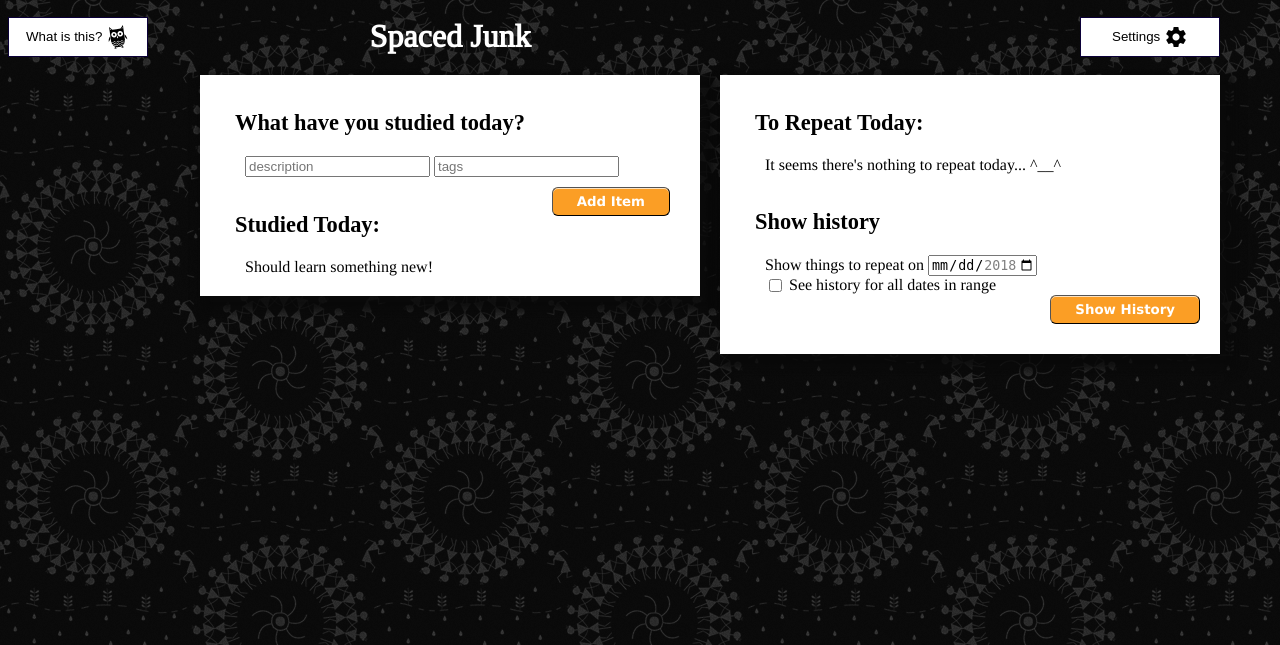
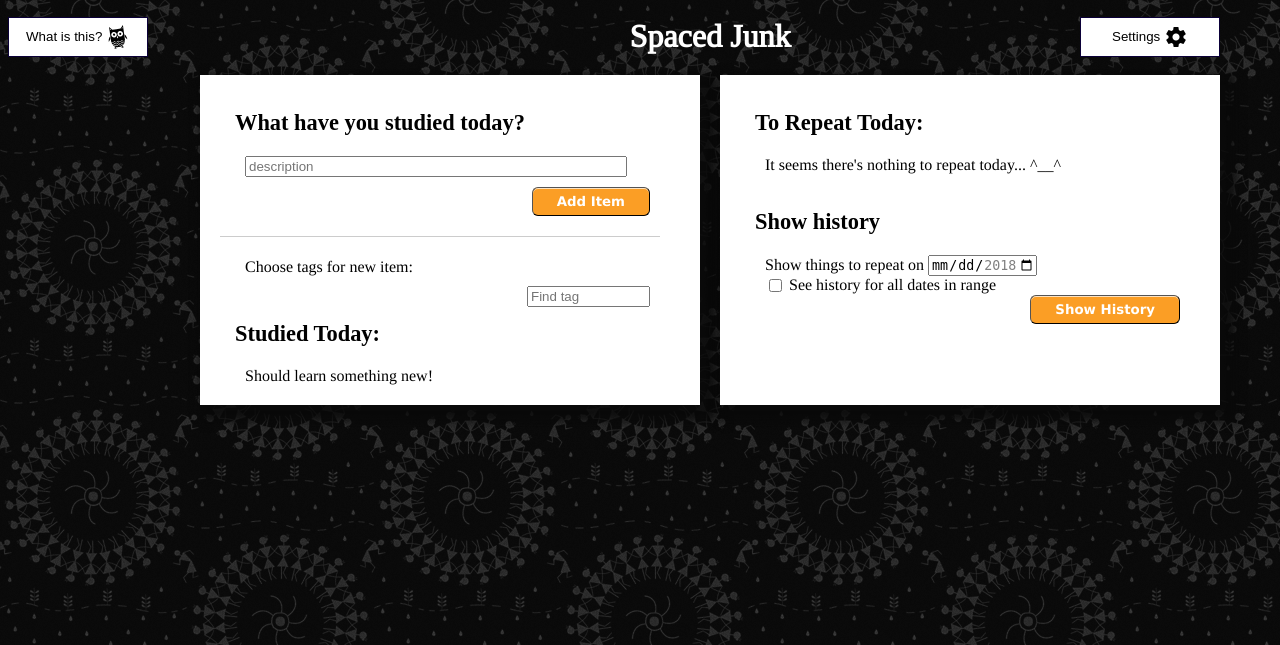
Before and after one commit to nekneka/spaced-repetition, a Flask app: template src/templates/spaced_repetition.html in a window 1280 px wide. Shown: the top 645 px of the page. Run offline with Flask 2, Linux system fonts and the light colour scheme; the template is opened without the code that fills it, so the values that code supplies are empty; some web fonts are replaced.

Commit message:
add tagcloud for new item

```diff
--- a/src/main.py
+++ b/src/main.py
@@ -4,6 +4,7 @@ import json
 
 from flask import Flask, render_template, request, url_for, redirect
 from sqlalchemy.sql.elements import not_
+from sqlalchemy.sql.expression import desc
 from sqlalchemy.sql.schema import ForeignKey
 from sqlalchemy.orm import relationship
 from sqlalchemy.types import BigInteger
@@ -131,7 +132,7 @@ def root():
         item = request.form.to_dict(flat=True)
         tags = []
 
-        for tag in item['tags'].split(" "):
+        for tag in item['tags'].split(","):
             old_tag = Tag.query.filter_by(tag=tag).first()
             if not old_tag:
                 old_tag = Tag(tag, 1)
@@ -159,8 +160,11 @@ def root():
         db.session.commit()
 
         db_result = DateRepeatItemLink.query.filter_by(date_to_repeat=date.today()).all()
+        result = process_repeats(db_result)
+        tags = Tag.query.order_by(desc('count')).limit(15).all()
+        result['tags'] = tags
 
-        return render_template('spaced_repetition.html', result=process_repeats(db_result))
+        return render_template('spaced_repetition.html', result=result)
 
 
 # it is actually a GET, but Form data is dropped on GET, so POST was used
--- a/src/static/grid.css
+++ b/src/static/grid.css
@@ -1,3 +1,8 @@
+.grid-item-header{
+    grid-area: header;
+    justify-self: center;
+}
+
 .grid-container {
     display: grid;
     grid-column-gap: 20px;
@@ -19,7 +24,12 @@
           " what-is   header      settings       . "
           " .         add-item    repeat-items   . "
         }
+
+    .grid-item-header{
+        grid-column: 2 / span 2;
+
     }
+}
 
 
 @media (min-width: 1000px) {
@@ -35,17 +45,17 @@
           " what-is   header      settings       . "
           " .         add-item    repeat-items   . "
     }
+
+    .grid-item-header{
+        grid-column: 2 / span 2;
+
+    }
 }
 
 .grid-item-what-is-it {
     grid-area: what-is;
     justify-self: start;
     align-self: center;
-}
-
-.grid-item-header{
-    grid-area: header;
-    justify-self: center;
 }
 
 .grid-item-settings {
--- a/src/static/spare_helper.js
+++ b/src/static/spare_helper.js
@@ -2,11 +2,19 @@
 let new_item_form = document.getElementById("new_item_form");
 let to_repeat_container = document.getElementById("to_repeat_container");
 let learn_new = document.getElementById("learn-something-new");
+let added_tags = document.getElementById("added_tags");
+let tagcloud = document.getElementById('tagcloud');
 
 new_item_form.addEventListener('submit', function(ev) {
   let data = new FormData(new_item_form);
+
+  let tags = [];
+  for (let item of added_tags.children) {
+    tags.push(item.text.trim());
+  }
+  data.append('tags', tags);
+
   let request = new XMLHttpRequest();
-
   request.open("POST", "/", true);
 
   request.onload = function(oEvent) {
@@ -16,7 +24,7 @@ new_item_form.addEventListener('submit', function(ev) {
       to_repeat_container.appendChild(li_node);
       learn_new.hidden = true;
       to_repeat_container.hidden = false;
-      $('.tagcloud a').tagcloud();
+      $('.tagline a').tagcloud();
     } else {
       console.log("Error!");
     }
@@ -87,7 +95,7 @@ agenda_submit.addEventListener('submit', function(ev) {
   request.onload = function(oEvent) {
     if (request.status == 200) {
       agenda_response_container.innerHTML = request.response;
-      $('.tagcloud a').tagcloud();
+      $('.tagline a').tagcloud();
     } else {
       console.log("Error!");
     }
@@ -97,10 +105,34 @@ agenda_submit.addEventListener('submit', function(ev) {
   ev.preventDefault();
 }, false);
 
+function removeTag(event) {
+  event.preventDefault();
+  let tag = event.currentTarget;
+  tag.onclick = addTag;
+  added_tags.removeChild(tag)
+  tagcloud.appendChild(tag);
+}
+
+function addTag(event) {
+  event.preventDefault();
+  let tag = event.currentTarget;
+  tag.onclick = removeTag;
+  tagcloud.removeChild(tag)
+  added_tags.appendChild(tag);
+  $('.tagline').tagcloud();
+}
+
 document.addEventListener('DOMContentLoaded', function(){
     $.fn.tagcloud.defaults = {
       size: {start: 10, end: 14, unit: 'px'},
       color: {start: '#1c5866', end: '#661c49'}
     };
-    $('.tagcloud a').tagcloud();
+    $('.tagline a').tagcloud();
+    // specifically sized font for the cloud of tags
+    $('.tagcloud a').tagcloud({size: {start: 14, end: 20, unit: 'px'}});
+
+    let cloudTags = tagcloud.children;
+    for (var i = 0; i < cloudTags.length; i++) {
+        cloudTags[i].onclick = addTag;
+    }
 }, false);
--- a/src/static/spare_styles.css
+++ b/src/static/spare_styles.css
@@ -25,7 +25,7 @@ body {
     */
     box-shadow: 8px 8px 8px 8px rgba(9, 9, 9, 0.8);
     padding-bottom: 20px;
-    padding-right: 20px;
+    padding-right: 40px;
 }
 
 .grid-item-add {
@@ -120,14 +120,38 @@ vertical-align:middle;
     margin: 10px;
 }
 
-.tagcloud a {
+.add_item_input {
+    width: 90%;
+}
+
+.tags a {
     text-decoration: none;
     color: white;
     display: inline-block;
     padding: 3px;
     margin: 0 3px 3px 0;
-    border-radius: 3px;
+    border-radius: 2px;
     font-family: 'Roboto Condensed';
+}
+
+.tagcloud {
+    margin: 10px;
+}
+
+#tags_search {
+    float: right;
+    width: 25%;
+    margin: 10px;
+}
+
+.tagcloud_divider {
+    margin: 10px 0 20px 20px;
+}
+
+#new_item_form {
+    display: inline-block;
+    width: 100%;
+    box-sizing: border-box;
 }
 
 .items {
--- a/src/templates/added_today_item.html
+++ b/src/templates/added_today_item.html
@@ -1,6 +1,6 @@
 <li class="item">
   <span>{{ item.repeat_item.description }}</span>
-  <span class="tagcloud">
+  <span class="tags tagline">
     {% for tag in item.repeat_item.tags %}
       {% include 'tag_item.html' %}
     {% endfor %}
--- a/src/templates/agenda_response.html
+++ b/src/templates/agenda_response.html
@@ -28,7 +28,7 @@
           (added {{item.added_days_ago}} days ago)
         </label>
 
-        <div class="tagcloud">
+        <div class="tags tagline">
           {% for tag in item.repeat_item.tags %}
             {% include 'tag_item.html' %}
           {% endfor %}
--- a/src/templates/spaced_repetition.html
+++ b/src/templates/spaced_repetition.html
@@ -15,7 +15,7 @@
 
   <button class="grid-item-settings header-button">
     <span>Settings</span>
-    <i class="material-icons" >settings</i>
+    <i class="material-icons">settings</i>
   </button>
 
   <!--add what was learned-->
@@ -26,11 +26,27 @@
       </div>
 
       <form class="left-padded" id="new_item_form" method="POST">
-        <input type="text" placeholder="description" name="description" required>
-        <input type="text" placeholder="tags" name="tags">
+        <input type="text" placeholder="description" class="add_item_input" name="description" required>
+        <div id="added_tags" class="tags tagline"></div>
         <button class="main-button add-item-button" type="submit">Add Item</button>
       </form>
 
+      <hr class="tagcloud_divider" align="center"/>
+
+      <div class="left-padded">
+        Choose tags for new item:
+      </div>
+
+      <input
+          type="text"
+          placeholder="Find tag"
+          id="tags_search">
+
+      <div id="tagcloud" class="tags tagcloud left-padded">
+        {% for tag in result.tags %}
+          {% include 'tag_item.html' %}
+        {% endfor %}
+      </div>
 
      <!--list learned today-->
       <div class="main-header padded">
@@ -84,7 +100,7 @@
             (added {{item.added_days_ago}} days ago)
           </div>
 
-          <div class="tagcloud">
+          <div class="tags tagline">
             {% for tag in item.repeat_item.tags %}
               {% include 'tag_item.html' %}
             {% endfor %}
```
